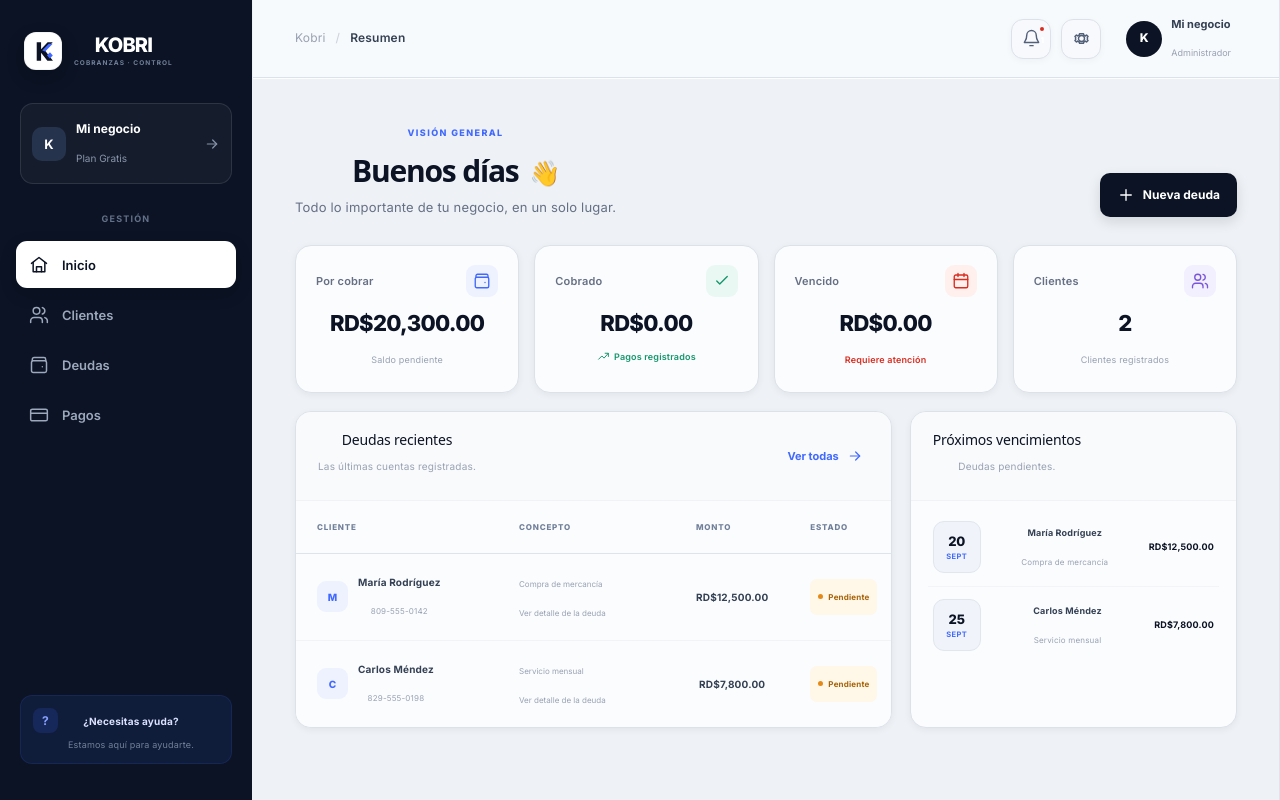
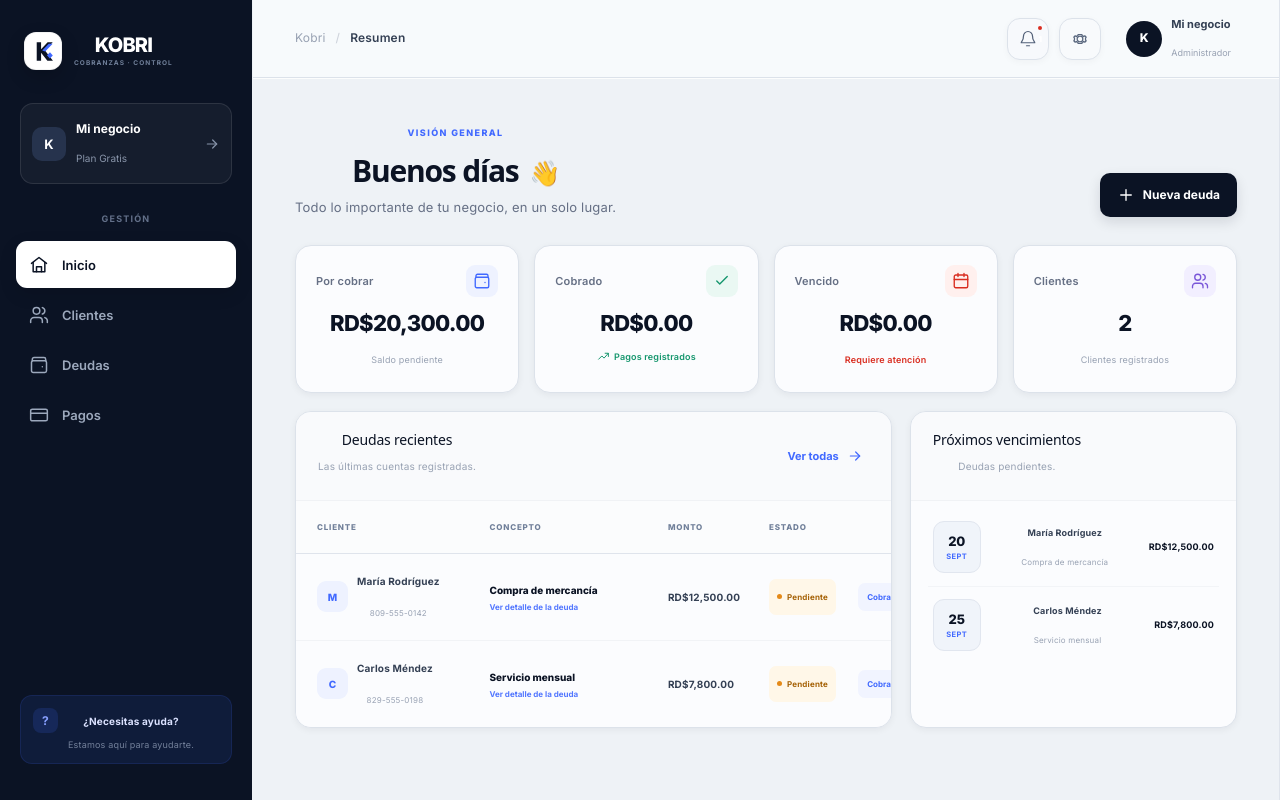
Before and after one commit to Nyxarion-ctrl/kobri, a React (Vite) app: page / in a window 1280 px wide. Built offline with nearby package versions, Linux system fonts and the light colour scheme.

Commit message:
Update App.css

```diff
--- a/src/App.css
+++ b/src/App.css
@@ -1999,3 +1999,170 @@ table tbody tr:hover {
     width: 100%;
   }
 }
+
+/* =========================================================
+   FINAL POLISH — TABLAS + ICONO DE CONFIGURACIÓN
+   ========================================================= */
+
+/* La tabla deja de repartir las columnas con espacios exagerados. */
+.data-table {
+  table-layout: fixed;
+  min-width: 0;
+}
+
+.data-table th,
+.data-table td {
+  overflow: hidden;
+}
+
+.data-table th:nth-child(1),
+.data-table td:nth-child(1) {
+  width: 29%;
+}
+
+.data-table th:nth-child(2),
+.data-table td:nth-child(2) {
+  width: 30%;
+}
+
+.data-table th:nth-child(3),
+.data-table td:nth-child(3) {
+  width: 17%;
+}
+
+.data-table th:nth-child(4),
+.data-table td:nth-child(4) {
+  width: 15%;
+}
+
+.data-table th:nth-child(5),
+.data-table td:nth-child(5) {
+  width: 9%;
+}
+
+.detailed-table {
+  min-width: 790px;
+  table-layout: auto;
+}
+
+.detailed-table th:nth-child(1),
+.detailed-table td:nth-child(1) {
+  min-width: 185px;
+}
+
+.detailed-table th:nth-child(2),
+.detailed-table td:nth-child(2) {
+  min-width: 190px;
+}
+
+.client-identity {
+  min-width: 0;
+  gap: 9px;
+}
+
+.client-copy {
+  min-width: 0;
+  display: flex;
+  flex-direction: column;
+  justify-content: center;
+  gap: 3px;
+}
+
+.client-copy strong,
+.client-copy span {
+  overflow: hidden;
+  text-overflow: ellipsis;
+  white-space: nowrap;
+}
+
+.debt-concept-button {
+  min-width: 0;
+  display: flex;
+  flex-direction: column;
+  align-items: flex-start;
+  justify-content: center;
+  gap: 4px;
+  padding: 2px 0;
+}
+
+.debt-concept .concept-name {
+  display: block;
+  max-width: 100%;
+  overflow: hidden;
+  text-overflow: ellipsis;
+  white-space: nowrap;
+  color: var(--navy);
+  font-size: 10px;
+  line-height: 1.25;
+  font-weight: 750;
+}
+
+.debt-concept .concept-detail {
+  display: inline-flex;
+  align-items: center;
+  color: var(--blue);
+  font-size: 8px;
+  line-height: 1.2;
+  font-weight: 700;
+  opacity: 0.9;
+}
+
+.debt-concept-button:hover .concept-detail {
+  text-decoration: underline;
+  opacity: 1;
+}
+
+/* El botón de configuración queda visualmente equilibrado con la campana. */
+.topbar-actions .icon-button {
+  width: 42px;
+  height: 42px;
+  border-radius: 13px;
+  display: grid;
+  place-items: center;
+  padding: 0;
+}
+
+.topbar-actions .icon-button svg {
+  width: 18px;
+  height: 18px;
+  stroke-width: 1.65;
+}
+
+.topbar-actions .icon-button:not(.notification) {
+  color: #59677e;
+  background: #f8fafc;
+}
+
+.topbar-actions .icon-button:not(.notification):hover {
+  color: var(--navy);
+  background: #ffffff;
+  border-color: #c7d0dd;
+  box-shadow: 0 5px 14px rgba(16, 24, 40, 0.08);
+}
+
+.topbar-actions .notification {
+  color: #526078;
+}
+
+.topbar-actions .notification:hover {
+  color: var(--navy);
+}
+
+/* Mantiene la fecha de vencimiento centrada y limpia. */
+.date-box strong,
+.date-box span {
+  text-align: center !important;
+  justify-content: center !important;
+  align-self: center !important;
+}
+
+@media (max-width: 900px) {
+  .data-table {
+    min-width: 690px;
+    table-layout: auto;
+  }
+
+  .compact-table {
+    min-width: 690px;
+  }
+}
```
